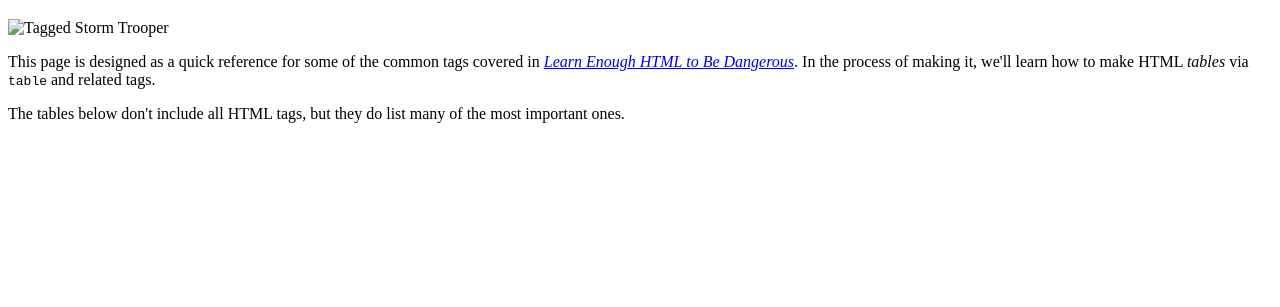
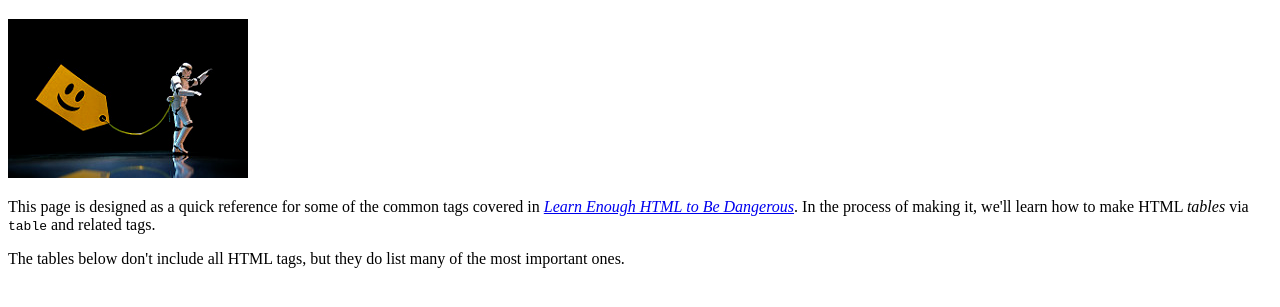
Before and after one commit to NathanSadler/sample_website, a plain HTML site: page tags.html in a window 1280 px wide. Shown: the part 61-368 px from the top of the page. Drawn offline with Linux system fonts and the light colour scheme.

Commit message:
Add stormtrooper image and its attribution

```diff
--- a/tags.html
+++ b/tags.html
@@ -8,7 +8,10 @@
 
     <h1>Important HTML tags</h1>
 
-    <img src="images/storm_trooper_tagged.jpg" alt="Tagged Storm Trooper">
+    <a href="https://www.flickr.com/photos/jdhancock/3814523970">
+      <img src="images/storm_trooper_tagged.jpg" alt="Tagged Storm Trooper"
+      lang="en">
+    </a>
 
     <p>
       This page is designed as a quick reference for some of the common tags
```
Also changed, not shown: images/storm_trooper_tagged.jpg (added).
